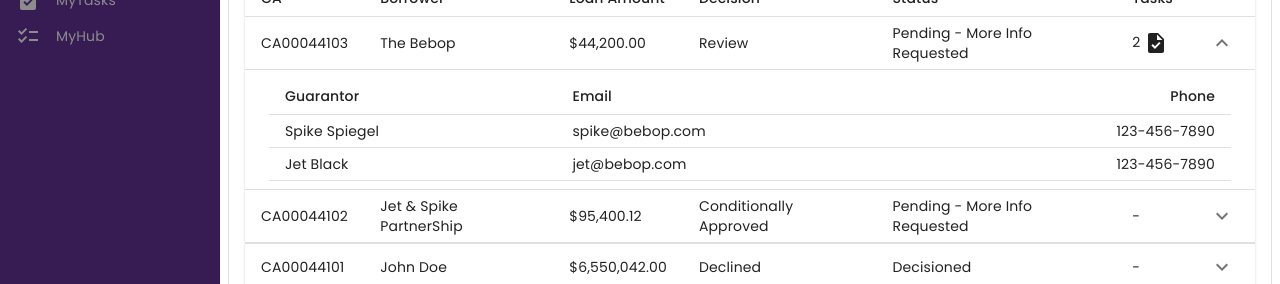
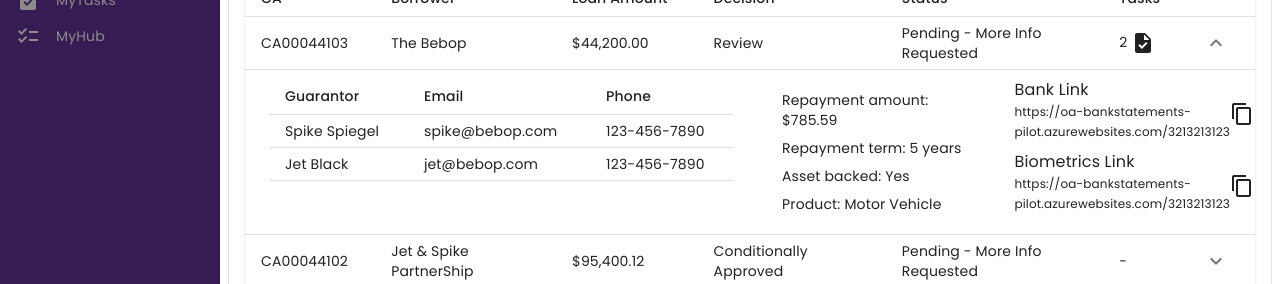
Before and after one commit to bengulapa/loan-origination-system, a React (Vite) app: page /deals in a window 1280 px wide. Both pictures are taken after a click on the button 1221 px from the left and 169 px from the top of the page. Shown: the part 126-410 px from the top of the page. Built offline with nearby package versions, Linux system fonts and the light colour scheme.

Commit message:
update detailed row

```diff
--- a/src/pages/MyDeals.tsx
+++ b/src/pages/MyDeals.tsx
@@ -1,3 +1,4 @@
+import ContentCopyIcon from '@mui/icons-material/ContentCopy';
 import KeyboardArrowDownIcon from '@mui/icons-material/KeyboardArrowDown';
 import KeyboardArrowUpIcon from '@mui/icons-material/KeyboardArrowUp';
 import SearchIcon from '@mui/icons-material/Search';
@@ -9,9 +10,12 @@ import {
   CardContent,
   Collapse,
   FormControl,
+  Grid2,
   IconButton,
   Input,
   InputAdornment,
+  List,
+  ListItem,
   Paper,
   Table,
   TableBody,
@@ -100,13 +104,14 @@ function Row(props: { row: Deal }) {
       <TableRow>
         <TableCell style={{ paddingBottom: 0, paddingTop: 0 }} colSpan={7}>
           <Collapse in={open} timeout='auto' unmountOnExit>
-            <Box sx={{ margin: 1 }}>
-              <Table>
+            <Grid2 container spacing={4} className='p-2'>
+              <Grid2 size={6}>
+                <Table className='w-full mr-2'>
                   <TableHead>
                     <TableRow>
                       <TableCell>Guarantor</TableCell>
                       <TableCell>Email</TableCell>
-                    <TableCell align='right'>Phone</TableCell>
+                      <TableCell>Phone</TableCell>
                     </TableRow>
                   </TableHead>
                   <TableBody>
@@ -116,12 +121,40 @@ function Row(props: { row: Deal }) {
                           {gr.name}
                         </TableCell>
                         <TableCell>{gr.email}</TableCell>
-                      <TableCell align='right'>{gr.phone}</TableCell>
+                        <TableCell>{gr.phone}</TableCell>
                       </TableRow>
                     ))}
                   </TableBody>
                 </Table>
+              </Grid2>
+              <Grid2 size={3}>
+                <List dense className='ml-6'>
+                  <ListItem>Repayment amount: $785.59</ListItem>
+                  <ListItem>Repayment term: 5 years</ListItem>
+                  <ListItem>Asset backed: Yes</ListItem>
+                  <ListItem>Product: Motor Vehicle</ListItem>
+                </List>
+              </Grid2>
+              <Grid2 size={3}>
+                <Box>
+                  <Typography>Bank Link</Typography>
+                  <div className='flex mb-2'>
+                    <Typography variant='caption'>
+                      https://oa-bankstatements-pilot.azurewebsites.com/3213213123
+                    </Typography>
+                    <ContentCopyIcon />
+                  </div>
+
+                  <Typography>Biometrics Link</Typography>
+                  <div className='flex'>
+                    <Typography variant='caption'>
+                      https://oa-bankstatements-pilot.azurewebsites.com/3213213123
+                    </Typography>
+                    <ContentCopyIcon />
+                  </div>
                 </Box>
+              </Grid2>
+            </Grid2>
           </Collapse>
         </TableCell>
       </TableRow>
```
Lines whose indentation alone changed are shown as unchanged.
